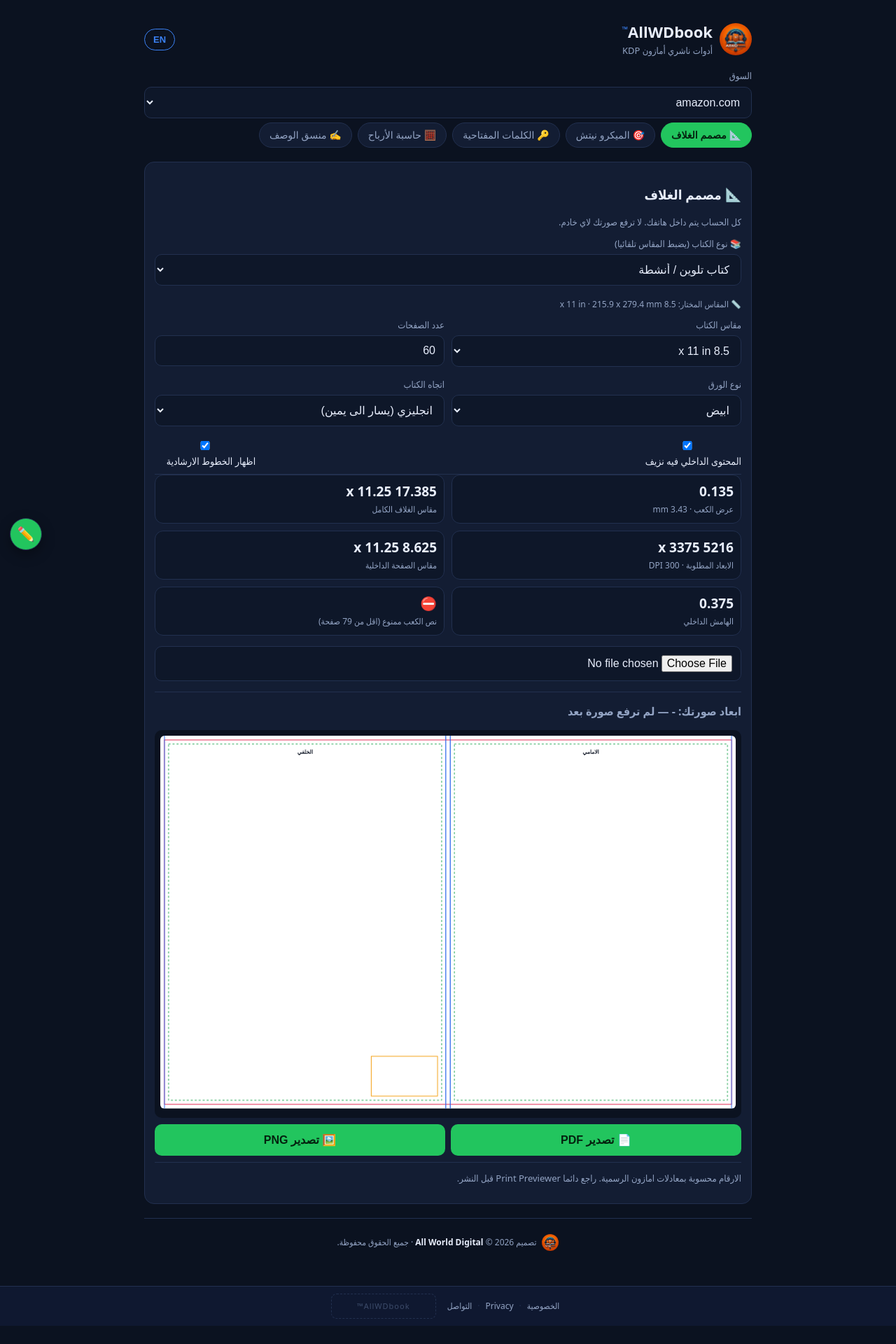
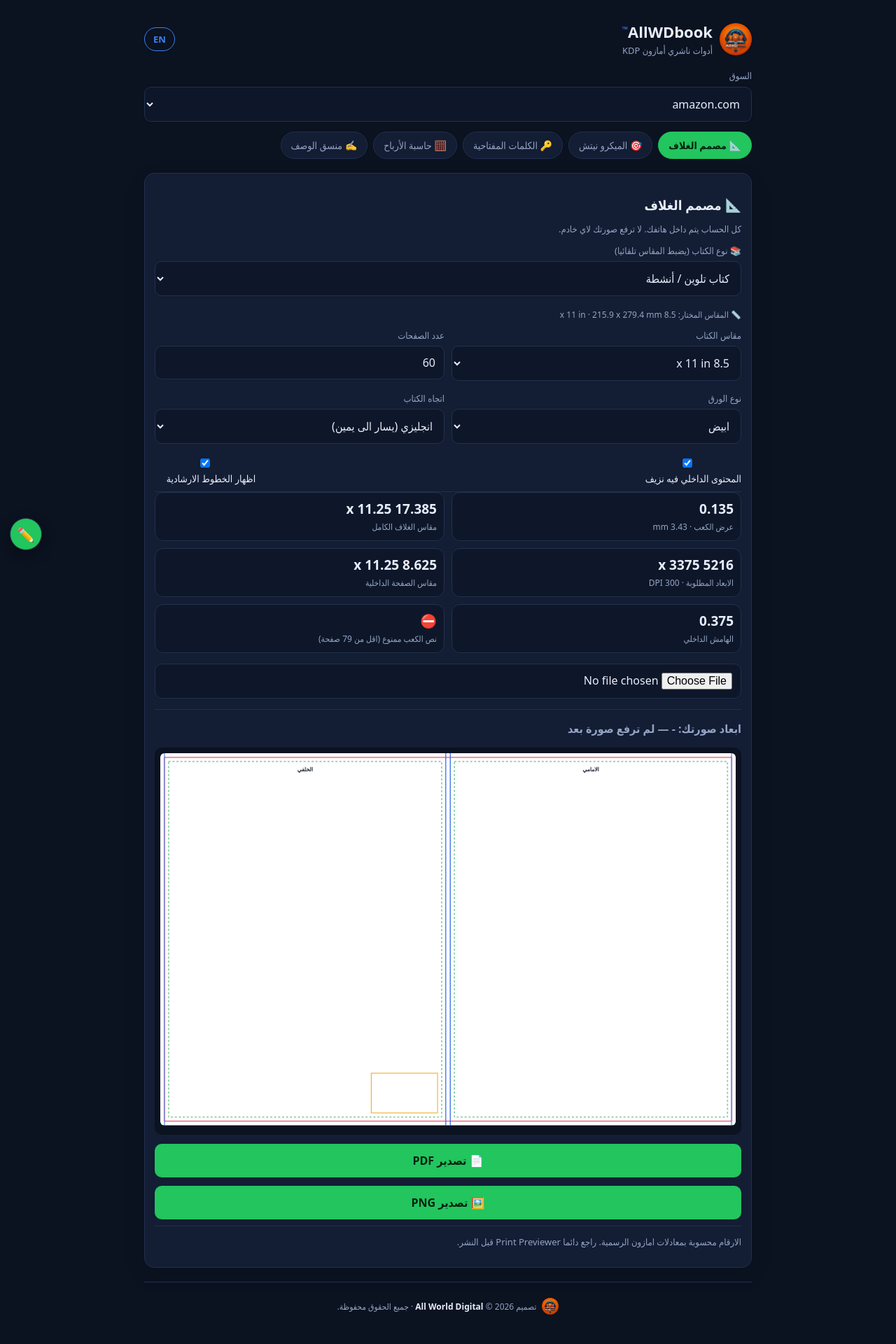
Before and after one commit to moh124moh124cry/allwdbook, a Next.js app: page / in a window 1280 px wide. Shown: the top 1920 px of the page at 70% size. Before the commit the page ends 1894 px from the top, so only its background shows below. Built offline with nearby package versions, Linux system fonts and the light colour scheme.

Commit message:
Add files via upload

```diff
--- a/app/globals.css
+++ b/app/globals.css
@@ -1,34 +1,75 @@
 :root{--bg:#0b1220;--card:#131d33;--line:#22304f;--txt:#e8eefc;--mut:#93a4c4;--acc:#22c55e;--acc2:#3b82f6}
 *{box-sizing:border-box}
+html{scroll-behavior:smooth}
 body{margin:0;background:var(--bg);color:var(--txt);font-family:system-ui,"Segoe UI",Tahoma,sans-serif}
+button,input,select,textarea{font-family:inherit}
+button{cursor:pointer}
+button:disabled{opacity:.6;cursor:not-allowed}
 .wrap{max-width:900px;margin:0 auto;padding:16px}
 header{display:flex;align-items:center;gap:10px;padding:14px 0}
 h1{font-size:22px;margin:0}
+h3{margin:18px 0 10px}
 .logo{width:46px;height:46px;border-radius:50%;flex:0 0 auto}
 .brandbox{flex:1;min-width:0}
 .tm{font-size:11px;vertical-align:super;color:var(--acc2);font-weight:600}
 .lang{flex:0 0 auto;padding:7px 12px;border-radius:999px;border:1px solid var(--acc2);background:transparent;color:var(--acc2);font-weight:800;font-size:13px}
-.tabs{display:flex;gap:8px;overflow-x:auto;padding-bottom:8px}
-.tab{white-space:nowrap;padding:9px 14px;border-radius:999px;border:1px solid var(--line);background:var(--card);color:var(--mut);font-size:14px}
-.tab.on{background:var(--acc);color:#04220f;border-color:var(--acc);font-weight:700}
-.card{background:var(--card);border:1px solid var(--line);border-radius:14px;padding:14px;margin:12px 0}
+.tabs{display:flex;gap:8px;overflow-x:auto;padding:8px 0;scroll-snap-type:x proximity;scrollbar-width:none}
+.tabs::-webkit-scrollbar{display:none}
+.tab{scroll-snap-align:start;white-space:nowrap;padding:9px 14px;border-radius:999px;border:1px solid var(--line);background:var(--card);color:var(--mut);font-size:14px}
+.tab.on{background:var(--acc);color:#04220f;border-color:var(--acc);font-weight:800}
+.card{background:var(--card);border:1px solid var(--line);border-radius:14px;padding:14px;margin:12px 0;box-shadow:0 10px 35px rgba(0,0,0,.08)}
 input,select,textarea{width:100%;padding:12px;border-radius:10px;border:1px solid var(--line);background:#0e1729;color:var(--txt);font-size:16px;margin:6px 0}
-button.go{width:100%;padding:13px;border:0;border-radius:10px;background:var(--acc);color:#04220f;font-weight:800;font-size:16px}
-.grid{display:grid;grid-template-columns:repeat(2,1fr);gap:10px}
-.kpi{background:#0e1729;border:1px solid var(--line);border-radius:12px;padding:10px}
-.kpi b{display:block;font-size:19px}
+textarea{resize:vertical;line-height:1.55}
+input:focus,select:focus,textarea:focus{outline:2px solid rgba(59,130,246,.25);border-color:var(--acc2)}
+button.go{width:100%;padding:13px;border:0;border-radius:10px;background:var(--acc);color:#04220f;font-weight:800;font-size:16px;margin-top:4px}
+.grid{display:grid;grid-template-columns:repeat(2,minmax(0,1fr));gap:10px}
+.kpi{background:#0e1729;border:1px solid var(--line);border-radius:12px;padding:10px;min-width:0}
+.kpi b{display:block;font-size:19px;overflow-wrap:anywhere}
 .kpi span{color:var(--mut);font-size:12px}
-.row{display:flex;justify-content:space-between;gap:8px;padding:9px 0;border-bottom:1px solid var(--line);font-size:14px}
-.chip{display:inline-block;background:#0e1729;border:1px solid var(--line);border-radius:999px;padding:6px 10px;margin:3px;font-size:13px}
+.fullKpi{grid-column:1/-1}
+.row{display:flex;justify-content:space-between;gap:8px;padding:9px 0;border-bottom:1px solid var(--line);font-size:14px;flex-wrap:wrap}
+.chips{display:flex;flex-wrap:wrap;gap:6px}
+.chip{display:inline-flex;align-items:center;background:#0e1729;border:1px solid var(--line);color:var(--txt);border-radius:999px;padding:7px 11px;margin:0;font-size:13px;text-align:start}
+.chip:hover{border-color:var(--acc2)}
 .mut{color:var(--mut);font-size:13px}
-.prev{background:#fff;color:#111;border-radius:10px;padding:12px;font-size:15px;line-height:1.7}
+.prev{background:#fff;color:#111;border-radius:10px;padding:14px;font-size:15px;line-height:1.7;min-height:70px;overflow-wrap:anywhere}
 .foot{display:flex;align-items:center;justify-content:center;gap:8px;padding:22px 0 34px;color:var(--mut);font-size:12px;text-align:center;border-top:1px solid var(--line);margin-top:20px}
 .foot img{width:24px;height:24px;border-radius:50%}
 .foot b{color:var(--txt)}
-.nrow{display:flex;justify-content:space-between;align-items:center;gap:8px;padding:10px 0;border-bottom:1px solid var(--line);font-size:14px}
-.badge{font-size:11px;padding:3px 8px;border-radius:999px;border:1px solid var(--line);white-space:nowrap}
+.nrow{display:flex;justify-content:space-between;align-items:center;gap:10px;padding:11px 0;border-bottom:1px solid var(--line);font-size:14px}
+.nicheText{min-width:0;overflow-wrap:anywhere}
+.nicheActions{display:flex;gap:6px;align-items:center;flex:0 0 auto}
+.badge{font-size:11px;padding:4px 8px;border-radius:999px;border:1px solid var(--line);white-space:nowrap}
 .b-high{background:#0d3a1d;color:#4ade80;border-color:#166534}
 .b-medium{background:#3a330d;color:#fde047;border-color:#654d16}
 .b-low{background:#3a1414;color:#fca5a5;border-color:#7f1d1d}
 .b-none{color:var(--mut)}
-.mini{padding:5px 10px;border:1px solid var(--acc2);background:transparent;color:var(--acc2);border-radius:8px;font-size:12px}
+.confidence{display:inline-flex;margin-top:12px}
+.mini{padding:7px 11px;border:1px solid var(--acc2);background:transparent;color:#7eb2ff;border-radius:8px;font-size:12px;font-weight:700}
+.mini.wide{margin-top:8px;width:100%}
+.actionRow{display:flex;gap:8px;margin-top:10px}
+.resultSection{margin-top:12px}
+.trustNote{margin:10px 0;padding:11px 12px;border:1px solid #2b3c63;border-radius:10px;background:rgba(59,130,246,.08)}
+.trustNote p{margin:0 0 5px;line-height:1.5}
+.trustNote p:last-child{margin-bottom:0}
+.trustNote small{color:var(--mut);line-height:1.5}
+.warnNote{border-color:#654d16;background:rgba(245,158,11,.08)}
+.bookRow{display:grid;gap:4px;padding:10px 0;border-bottom:1px solid var(--line)}
+.bookRow b{font-size:14px;line-height:1.45}
+.legend,.disclaimer{font-size:11px;margin-top:8px;line-height:1.55}
+.formatterHead{display:flex;justify-content:space-between;align-items:center;gap:8px}
+.formatterHead h3{margin:18px 0 10px}
+
+@media(max-width:620px){
+  .wrap{padding:12px}
+  header{padding-top:8px}
+  .tabs{display:grid;grid-template-columns:repeat(2,minmax(0,1fr));overflow:visible;gap:7px}
+  .tab{white-space:normal;min-height:44px;padding:8px;font-size:12px;line-height:1.25}
+  .tab:first-child{grid-column:1/-1}
+  .grid{grid-template-columns:1fr}
+  .fullKpi{grid-column:auto}
+  .nrow{align-items:flex-start;flex-direction:column}
+  .nicheActions{width:100%;justify-content:space-between}
+  .actionRow{display:grid;grid-template-columns:1fr 1fr}
+  .formatterHead{align-items:center}
+}
```
